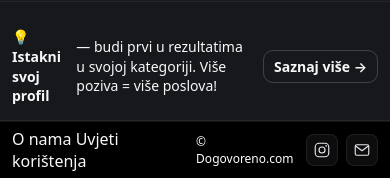
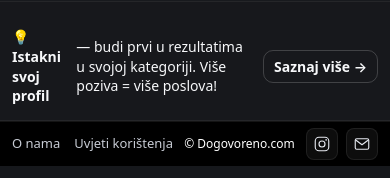
Before and after one commit to zvonebeslic/Dogovoreno, a PHP site: page / in a window 390 px wide. Shown: the part 698-876 px from the top of the page. Run offline with PHP 8.4, Linux system fonts and the light colour scheme.

Commit message:
Update base.css

```diff
--- a/base.css
+++ b/base.css
@@ -279,6 +279,43 @@ button[disabled]{
   font-size:12px;
 }
 
+/* Footer – linkovi iznad © */
+.footer-left{
+  display:flex;
+  flex-direction:column;
+  gap:4px; /* razmak između linkova i © */
+}
+
+.footer-links{
+  display:flex;
+  gap:18px;
+  line-height:1;
+}
+
+.footer-link{
+  font-size:13px;
+  color:var(--muted);
+  text-decoration:none;
+}
+.footer-link:hover{
+  color:#fff;
+  text-decoration:underline;
+}
+/* a11y fokus */
+.footer-link:focus-visible{
+  outline:2px solid var(--focus);
+  outline-offset:2px;
+  border-radius:6px;
+}
+
+/* Sitni responsive tuning */
+@media (max-width:520px){
+  .site-footer .footer-container{
+    gap:10px;
+  }
+  .footer-links{ gap:14px; }
+}
+
 /* ========================= */
 /* DIALOG / MODALI           */
 /* ========================= */
```
